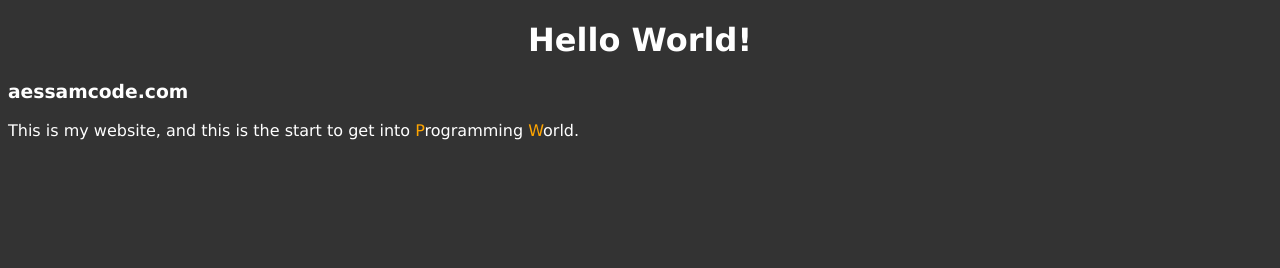
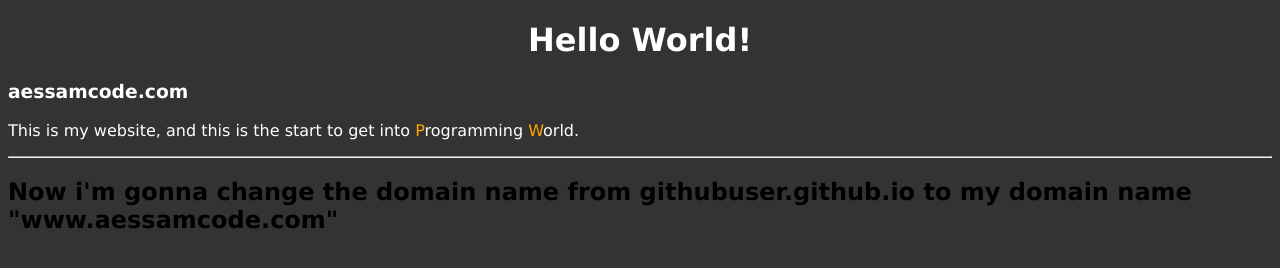
Before and after one commit to ahmadEssam77/ahmadEssam77.github.io, a plain HTML site: page index.html in a window 1280 px wide. Drawn offline with Linux system fonts and the light colour scheme.

Commit message:
Changing the domain name

```diff
--- a/index.html
+++ b/index.html
@@ -11,6 +11,10 @@
     <h3>aessamcode.com</h3>
     <p>This is my website, and this is the start to get into <span>P</span>rogramming <span>W</span>orld.
     </p>
+    <hr>
+    <h2>Now i'm gonna change the domain name from githubuser.github.io to my domain name
+        "www.aessamcode.com"
+    </h2>
 
     <script src="script.js"></script>
 </body>
```
